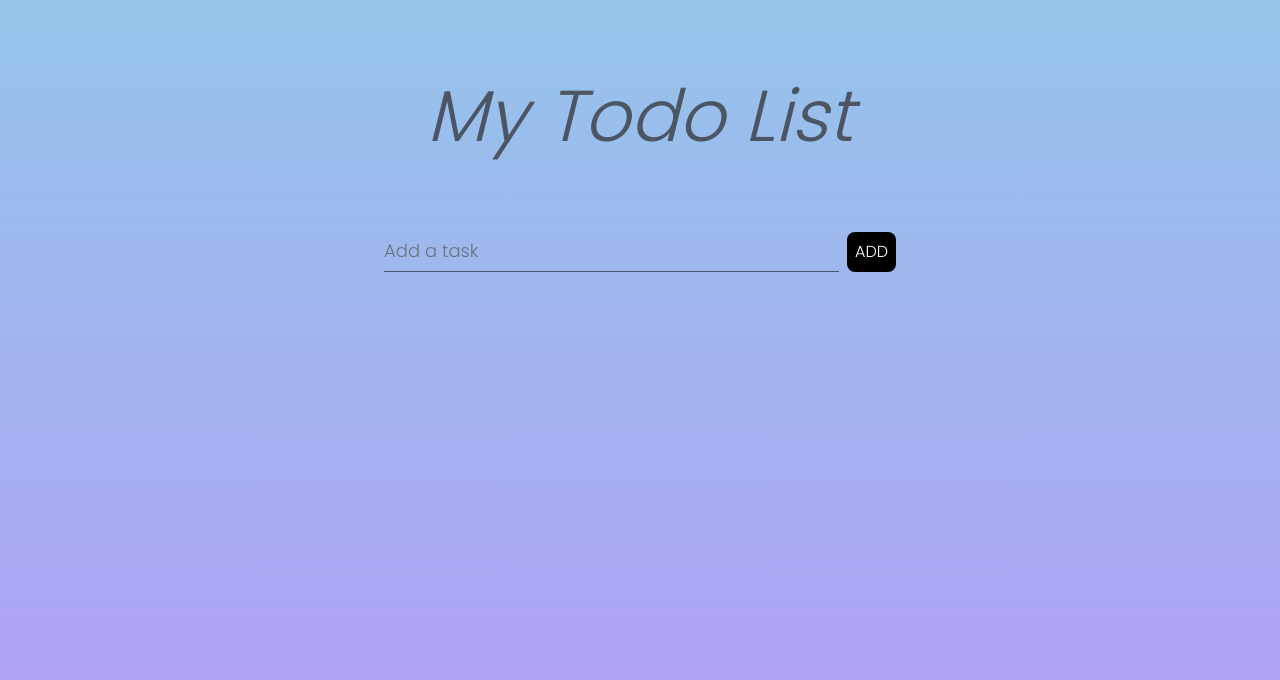
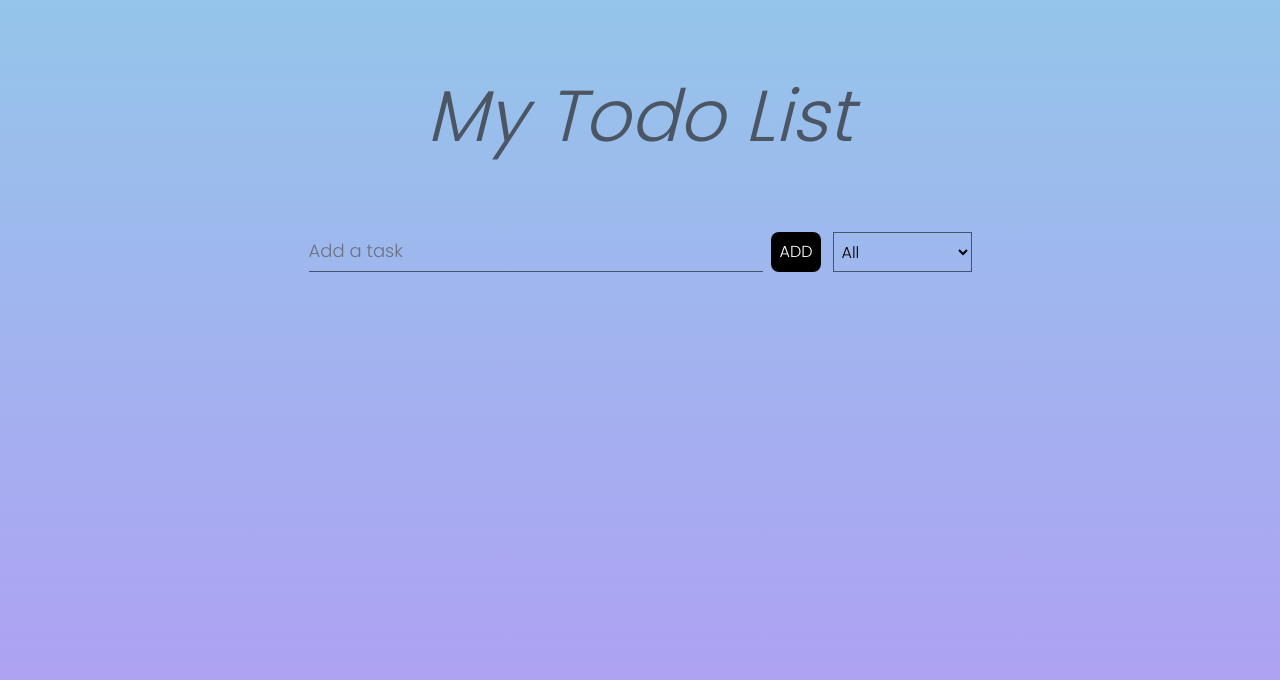
Before and after one commit to Armin-Fullstack/todo-remake, a React (Vite) app: page / in a window 1280 px wide. Shown: the top 680 px of the page. Built offline with nearby package versions, Linux system fonts and the light colour scheme.

Commit message:
Feat: Added the selection box

```diff
--- a/src/components/Form.jsx
+++ b/src/components/Form.jsx
@@ -20,6 +20,11 @@ const Form = () => {
                 <button className="bg-black text-white hover:text-orange-400 p-2 rounded-lg">ADD</button>
             </div>
 
+            <select name="todos" className="bg-transparent outline-none border border-slate-600 p-1">
+                <option value="All">All</option>
+                <option value="Completed">Completed</option>
+                <option value="Uncompleted">Uncompleted</option>
+            </select>
         </form>
       </div>
     </>
```
